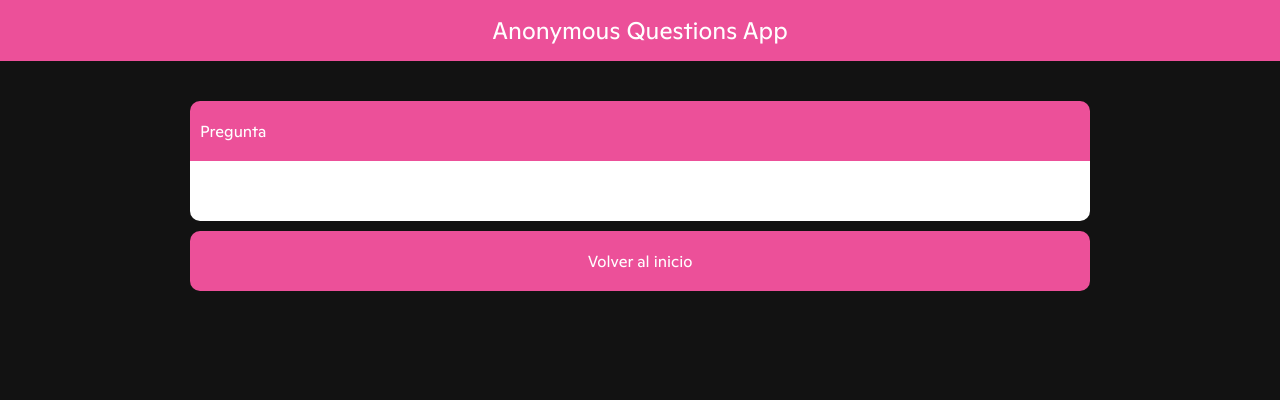
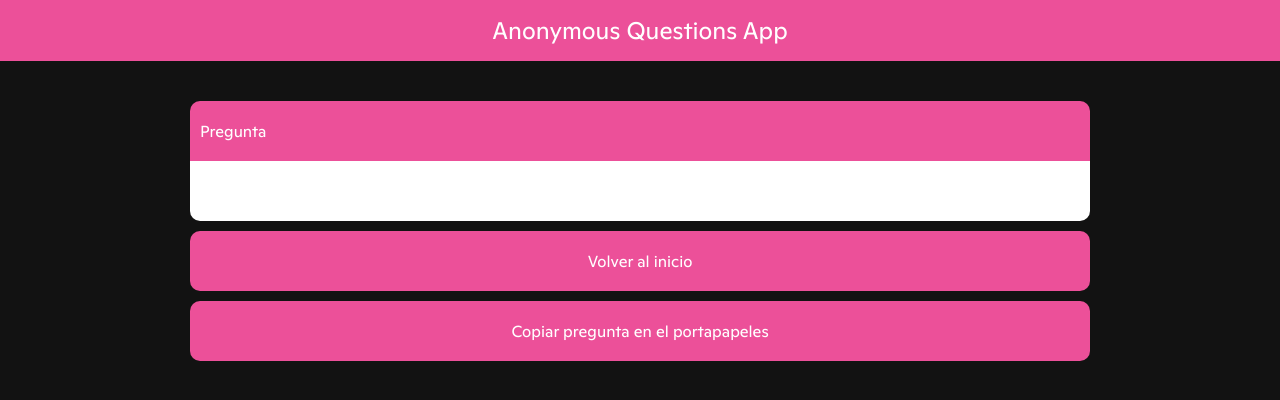
Before and after one commit to alejoevilches/anonymous-questions-app, a React (Vite) app: page /question/1 in a window 1280 px wide. Shown: the top 400 px of the page. Built offline with nearby package versions, Linux system fonts and the light colour scheme.

Commit message:
add copy feature

```diff
--- a/src/components/QuestionDetails.css
+++ b/src/components/QuestionDetails.css
@@ -44,5 +44,8 @@ main{
   color:white;
   font-size: 1em;
   border-radius: 10px;
-  margin-bottom:30px;
 }
+
+.copy-button:active{
+  content: "Copiado!";
+}
--- a/src/components/QuestionDetails.tsx
+++ b/src/components/QuestionDetails.tsx
@@ -1,11 +1,12 @@
 import "./QuestionDetails.css"
 import { useQuestionsStore } from "../store/useQuestionsStore";
 import { Link } from "react-router-dom";
-import { useEffect } from "react";
+import { useEffect, useState } from "react";
 import * as htmlToImage from 'html-to-image';
 
 export function QuestionDetails(){
   const {questions}=useQuestionsStore()
+  const [isCopied, setIsCopied]=useState(false)
 
   const getQuestionFromId=()=>{
     const currentUrl=window.location.href
@@ -13,22 +14,30 @@ export function QuestionDetails(){
     return questions.find((q)=>q.id===id)
   }
 
-  const q=getQuestionFromId()
+  const copyQuestionImageToClipboard = () => {
+    const questionDetailsNode = document.querySelector(".question-details-container");
+
+    htmlToImage.toBlob(questionDetailsNode as HTMLElement, {height:200})
+      .then(function (blob) {
+        if (blob !== null) {
+          // Copiar el blob de la imagen al portapapeles
+          navigator.clipboard.write([new ClipboardItem({ 'image/png': blob })])
+            .then(function () {
+              console.log("La pregunta se ha copiado correctamente al portapapeles.");
+            }).catch(function (error) {
+              console.error("Error al copiar la pregunta al portapapeles:", error);
+            });
+            setIsCopied(true);
+        }
+      })
+      .catch(function (error) {
+        console.error("Ocurrió un error al generar la imagen:", error);
+      });
+  };
+
+  const q = getQuestionFromId();
 
   useEffect(()=>{
-    const imgNode=document.querySelector(".question-details-container")
-
-  htmlToImage.toPng(imgNode as HTMLElement, {height:200, width:500})
-    .then(function (dataUrl) {
-      const img = new Image();
-      img.src = dataUrl;
-      const ogImageMetaTag=document.querySelector('meta[property="og:image"]');
-      ogImageMetaTag?.setAttribute("content", dataUrl);
-    })
-    .catch(function (error) {
-      console.error('oops, something went wrong!', error);
-  });
-
     const ogTitleMetaTag = document.querySelector('meta[property="og:title"]');
     const ogDescriptionMetaTag = document.querySelector('meta[property="og:description"]');
     if (ogTitleMetaTag && q){
@@ -47,6 +56,7 @@ export function QuestionDetails(){
       <Link to={"/"}>
         <button className="back-button">Volver al inicio</button>
       </Link>
+      <button className="back-button copy-button" onClick={copyQuestionImageToClipboard}>{isCopied ? "Copiado!" : "Copiar pregunta en el portapapeles"}</button>
     </main>
   )
 }
```
